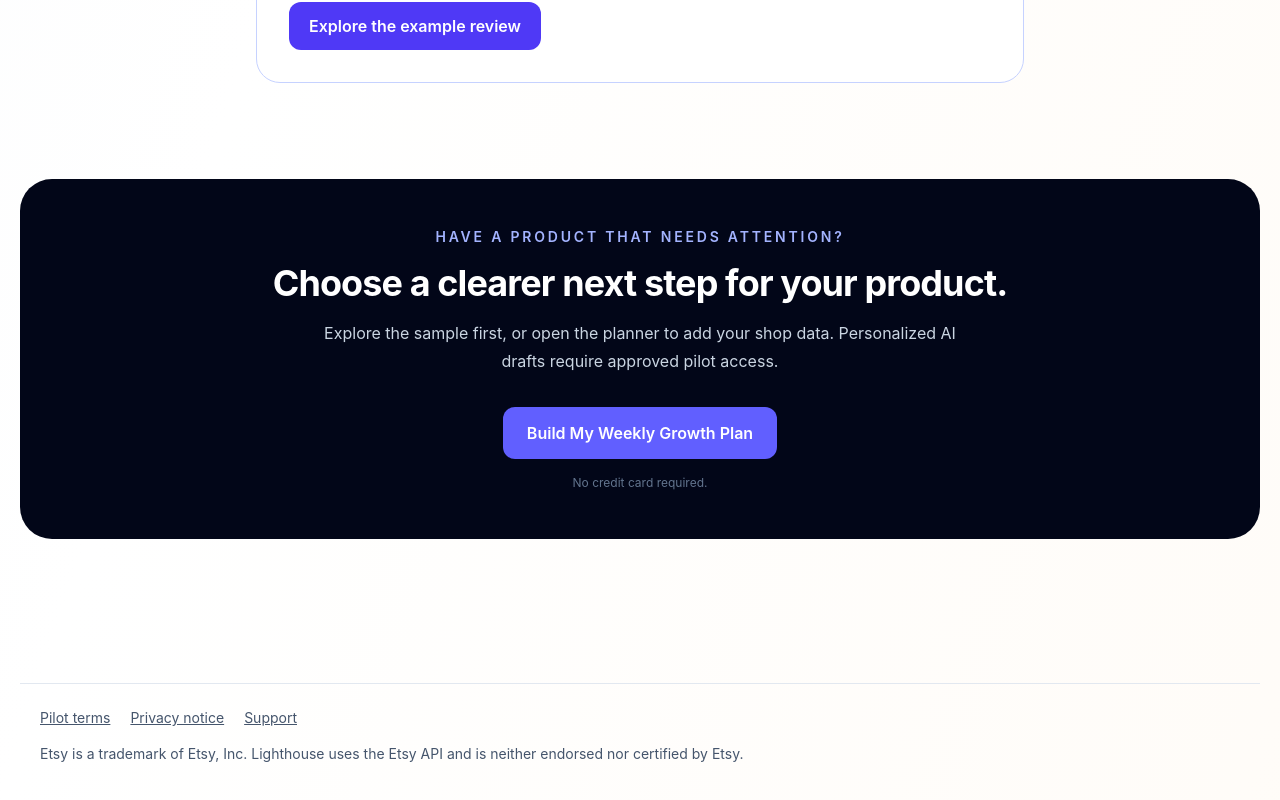
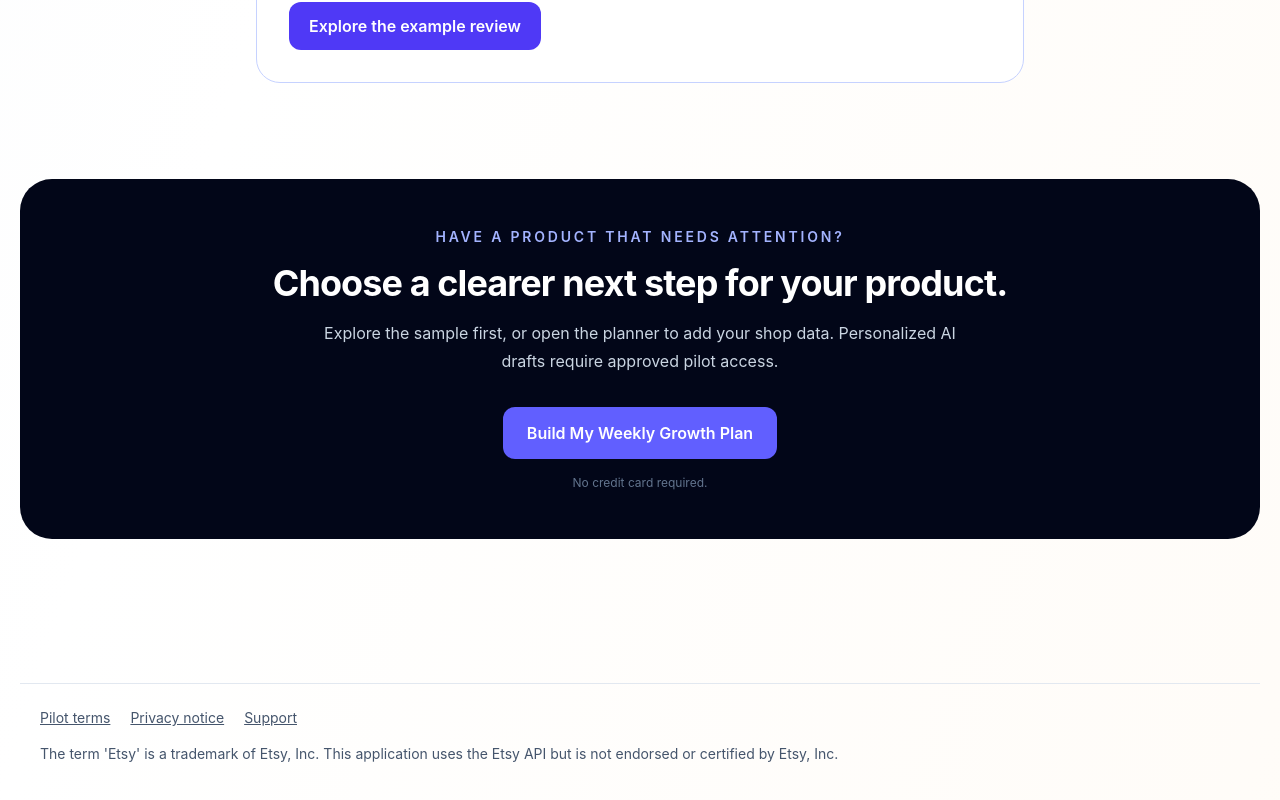
Before and after one commit to abiasV/lighthouse-agent, a React (Vite) app in the folder client/: page / in a window 1280 px wide. Shown: the part 3092-3892 px from the top of the page. Built offline with nearby package versions, Linux system fonts and the light colour scheme.

Commit message:
Use Etsy's required trademark notice in site footer

```diff
--- a/client/src/components/LegalPages.jsx
+++ b/client/src/components/LegalPages.jsx
@@ -55,7 +55,7 @@ export function LegalFooter() {
       <a className="underline" href="/privacy">Privacy notice</a>
       <a className="underline" href="/support">Support</a>
     </nav>
-    <p className="mt-4">Etsy is a trademark of Etsy, Inc. Lighthouse uses the Etsy API and is neither endorsed nor certified by Etsy.</p>
+    <p className="mt-4">The term 'Etsy' is a trademark of Etsy, Inc. This application uses the Etsy API but is not endorsed or certified by Etsy, Inc.</p>
   </footer>;
 }
 
```
